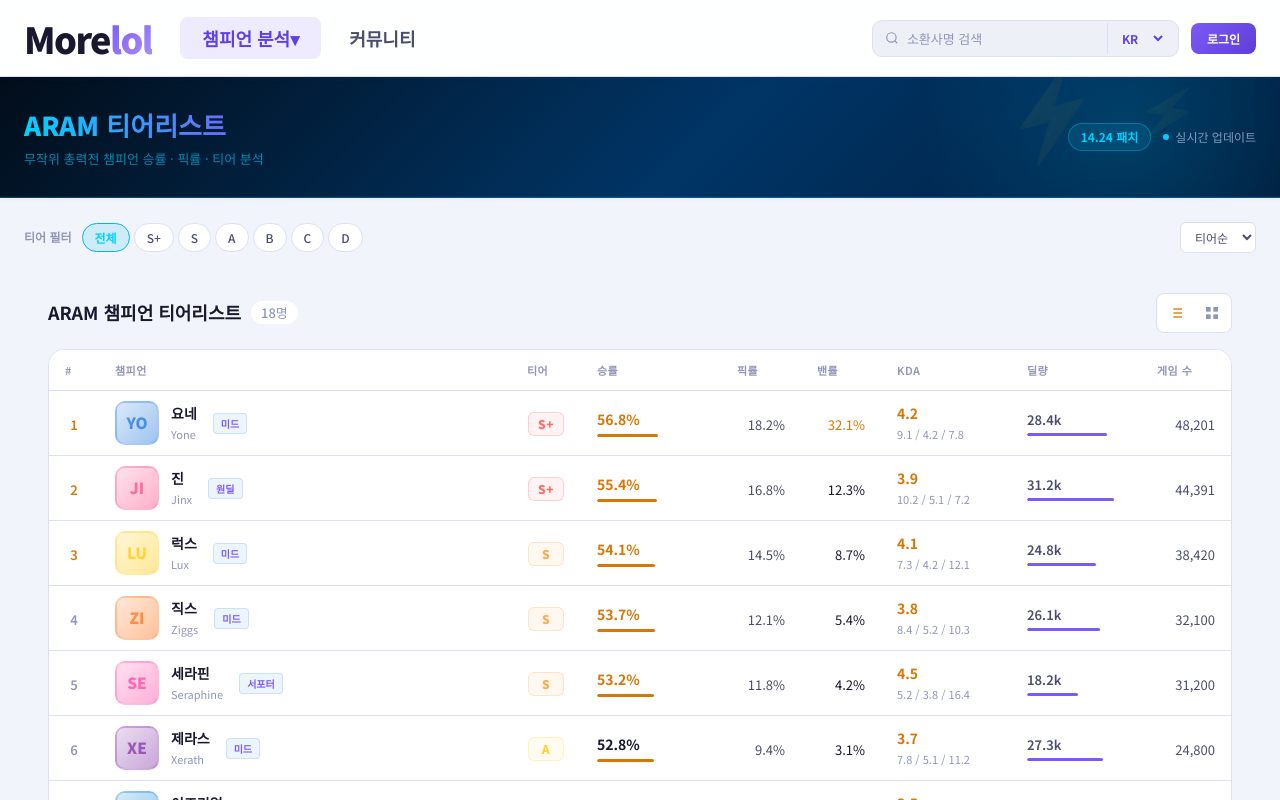
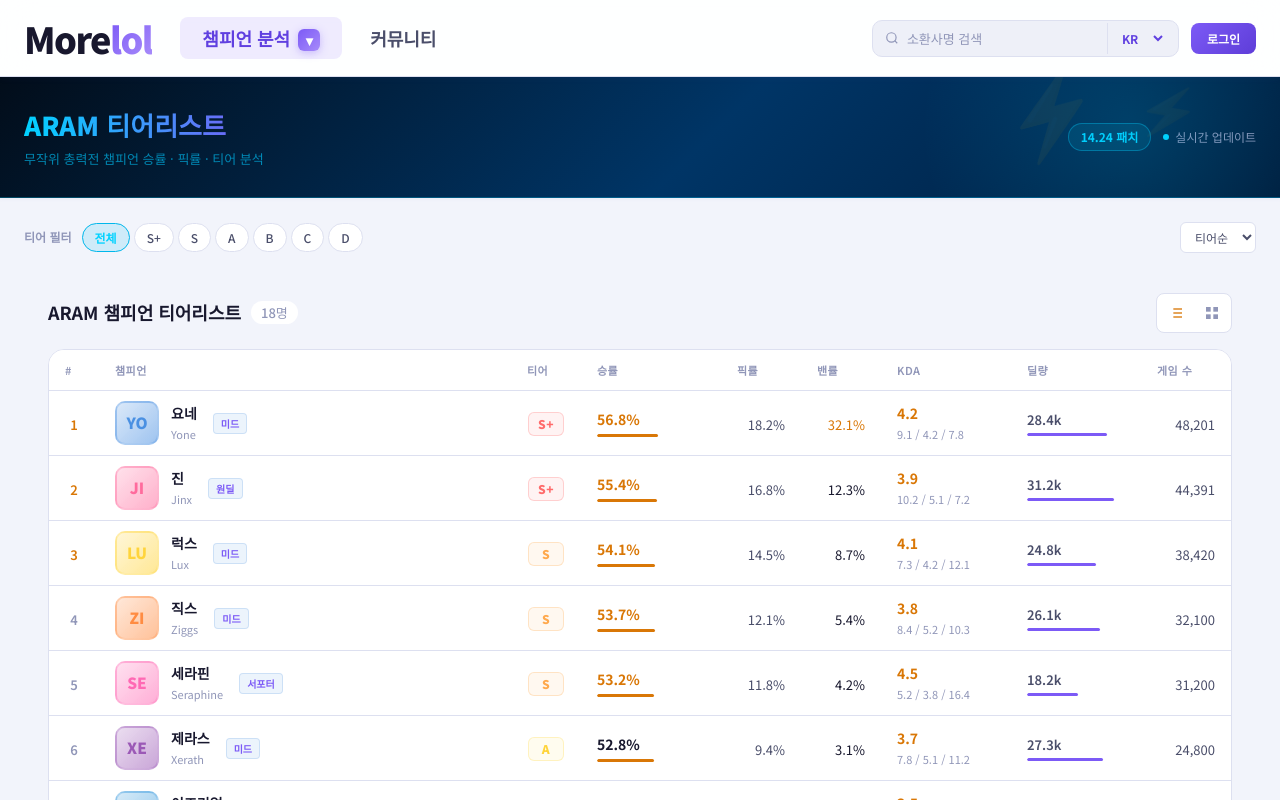
Before and after one commit to shinseongmin1-sketch/more.lol, a React (Vite) app: page /aram in a window 1280 px wide. Shown: the top 800 px of the page. Built offline with nearby package versions, Linux system fonts and the light colour scheme.

Commit message:
auto: 2026-04-01 21:34

```diff
--- a/src/components/Header.css
+++ b/src/components/Header.css
@@ -81,14 +81,7 @@
   position: relative;
 }
 
-.nav-link-has-sub {
-  display: flex;
-  align-items: center;
-  gap: 10px;
-}
-
-.nav-link-has-sub::after {
-  content: '▾';
+.nav-sub-badge {
   display: inline-flex;
   align-items: center;
   justify-content: center;
@@ -99,12 +92,19 @@
   color: #fff;
   font-size: 14px;
   line-height: 1;
+  margin-left: 8px;
   transition: transform 0.2s ease, box-shadow 0.2s ease;
   box-shadow: 0 2px 8px rgba(124,90,246,0.35);
   flex-shrink: 0;
+  pointer-events: none;
 }
 
-.nav-item-wrap:hover .nav-link-has-sub::after {
+.nav-sub-badge.open {
+  transform: rotate(180deg);
+  box-shadow: 0 4px 14px rgba(124,90,246,0.55);
+}
+
+.nav-item-wrap:hover .nav-sub-badge {
   transform: rotate(180deg);
   box-shadow: 0 4px 14px rgba(124,90,246,0.55);
 }
```
